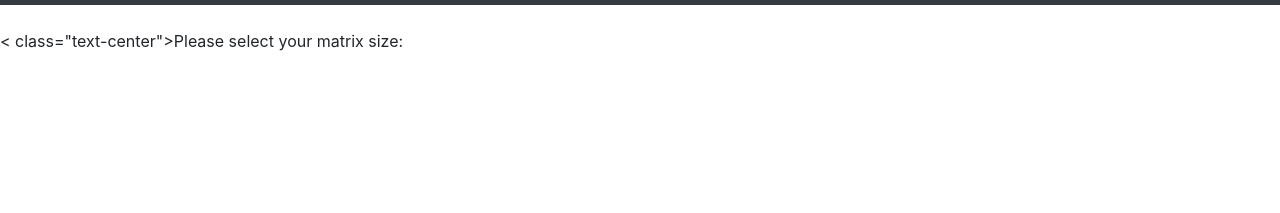
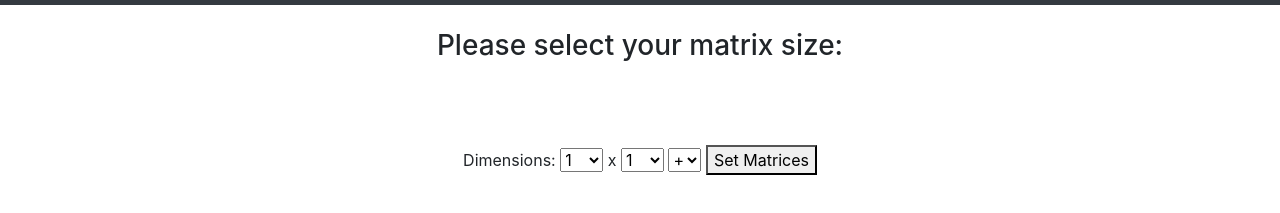
Before and after one commit to mo-morgan/Matrix-Operations, a plain HTML site: page addition/addition.html in a window 1280 px wide. Shown: the part 51-264 px from the top of the page. Drawn offline with nearby package versions, Linux system fonts and the light colour scheme.

Commit message:
General layout for addition

```diff
--- a/addition/addition.html
+++ b/addition/addition.html
@@ -11,6 +11,8 @@
 	<script src="https://maxcdn.bootstrapcdn.com/bootstrap/4.1.3/js/bootstrap.min.js"></script>
 	<!--Extra styling-->
 	<link rel="stylesheet" href="../css/general.css">
+	<!--JavaScript-->
+	<script src="js/select.js"></script>
 </head>
 <body>
 	<!--Navigation Bar-->
@@ -30,10 +32,133 @@
 			</li>
 		</ul>
 	</nav>
-
 	<!--Main-->
 	<br>
-	< class="text-center">Please select your matrix size:</>
+	<h3 class="text-center">Please select your matrix size:</h3>
+	<br>
+	<!--Select-->
+	<div class="field">
+		<form>
+			<span>Dimensions: </span>
+			<select name="row" id="rowID">
+				<option value="1">1</option>
+				<option value="2">2</option>
+				<option value="3">3</option>
+				<option value="4">4</option>
+				<option value="5">5</option>
+				<option value="6">6</option>
+				<option value="7">7</option>
+				<option value="8">8</option>
+				<option value="9">9</option>
+				<option value="10">10</option>
+				<option value="11">11</option>
+				<option value="12">12</option>
+				<option value="13">13</option>
+				<option value="14">14</option>
+				<option value="15">15</option>
+				<option value="16">16</option>
+				<option value="17">17</option>
+				<option value="18">18</option>
+				<option value="19">19</option>
+				<option value="20">20</option>
+				<option value="21">21</option>
+				<option value="22">22</option>
+				<option value="23">23</option>
+				<option value="24">24</option>
+				<option value="25">25</option>
+				<option value="26">26</option>
+				<option value="27">27</option>
+				<option value="28">28</option>
+				<option value="29">29</option>
+				<option value="30">30</option>
+				<option value="32">31</option>
+				<option value="32">32</option>
+				<option value="33">33</option>
+				<option value="34">34</option>
+				<option value="35">35</option>
+				<option value="36">36</option>
+				<option value="37">37</option>
+				<option value="38">38</option>
+				<option value="39">39</option>
+				<option value="40">40</option>
+				<option value="41">41</option>
+				<option value="42">42</option>
+				<option value="43">43</option>
+				<option value="44">44</option>
+				<option value="45">45</option>
+				<option value="46">46</option>
+				<option value="47">47</option>
+				<option value="48">48</option>
+				<option value="49">49</option>
+				<option value="50">50</option>
+			</select>
+			<span> x </span>
+			<select name="column" id="columnID">
+				<option value="1">1</option>
+				<option value="2">2</option>
+				<option value="3">3</option>
+				<option value="4">4</option>
+				<option value="5">5</option>
+				<option value="6">6</option>
+				<option value="7">7</option>
+				<option value="8">8</option>
+				<option value="9">9</option>
+				<option value="10">10</option>
+				<option value="11">11</option>
+				<option value="12">12</option>
+				<option value="13">13</option>
+				<option value="14">14</option>
+				<option value="15">15</option>
+				<option value="16">16</option>
+				<option value="17">17</option>
+				<option value="18">18</option>
+				<option value="19">19</option>
+				<option value="20">20</option>
+				<option value="21">21</option>
+				<option value="22">22</option>
+				<option value="23">23</option>
+				<option value="24">24</option>
+				<option value="25">25</option>
+				<option value="26">26</option>
+				<option value="27">27</option>
+				<option value="28">28</option>
+				<option value="29">29</option>
+				<option value="30">30</option>
+				<option value="32">31</option>
+				<option value="32">32</option>
+				<option value="33">33</option>
+				<option value="34">34</option>
+				<option value="35">35</option>
+				<option value="36">36</option>
+				<option value="37">37</option>
+				<option value="38">38</option>
+				<option value="39">39</option>
+				<option value="40">40</option>
+				<option value="41">41</option>
+				<option value="42">42</option>
+				<option value="43">43</option>
+				<option value="44">44</option>
+				<option value="45">45</option>
+				<option value="46">46</option>
+				<option value="47">47</option>
+				<option value="48">48</option>
+				<option value="49">49</option>
+				<option value="50">50</option>
+			</select>
+			<select name="operation" id="plusMinus">
+				<option value="+">+</option>
+				<option value="-">-</option>
+			</select>
+			<button type="button" onclick="setMatrices()">Set Matrices</button>
+		</form>
+	</div>
+	<!--Matrix table-->
+	<div class="field">
+		<h3 id="enter"></h3>
+		<br>
+		<form action="php/additionMatrix.php" id="matrixTable" method="post">
 
+		</form>
+	</div>
 </body>
 </html>
--- /dev/null
+++ b/addition/js/select.js
@@ -0,0 +1,45 @@
+function setMatrices() {
+    const row = document.getElementById("rowID").value;
+    const column = document.getElementById("columnID").value;
+    const plusOrMinus = document.getElementById("plusMinus").value;
+    //clearing and setting matrices
+    document.getElementById("matrixTable").innerHTML = '';
+    makeTable1(row, column);
+    makeOperation(plusOrMinus);
+    makeTable2(row, column);
+    makeSubmit();
+}
+
+function makeTable(row, column, tableID) {
+    document.getElementById("enter").innerHTML = "Please enter your matrix values: ";
+    const theader = '<table align="center" id=' + tableID + '>';
+    let tbody = '';
+    for(let i=0; i<row; i++) {
+        tbody += '<tr>';
+        for(let j=0; j<column; j++) {
+            tbody += '<td>';
+            tbody += '<input type="text" size="2" maxlength="20">';
+            tbody += '</td>';
+        }
+        tbody += '</tr>\n';
+    }
+    const tfooter = '</table>';
+    document.getElementById("matrixTable").innerHTML += theader + tbody + tfooter;
+}
+
+function makeTable1(row, column) {
+    makeTable(row, column, "table1")
+}
+
+function makeTable2(row, column) {
+    makeTable(row, column, "table2")
+}
+
+function makeOperation(plusOrMinus) {
+    document.getElementById("matrixTable").innerHTML += plusOrMinus;
+}
+
+function makeSubmit() {
+    const submit = '<button type="submmit">Submit</button>';
+    document.getElementById("matrixTable").innerHTML += '<br>' + submit;
+}
--- a/css/general.css
+++ b/css/general.css
@@ -1,3 +1,4 @@
-.text-center {
+.field {
+    margin: 50px 0;
     text-align: center;
 }
```
Also changed, not shown: 1 other file.
